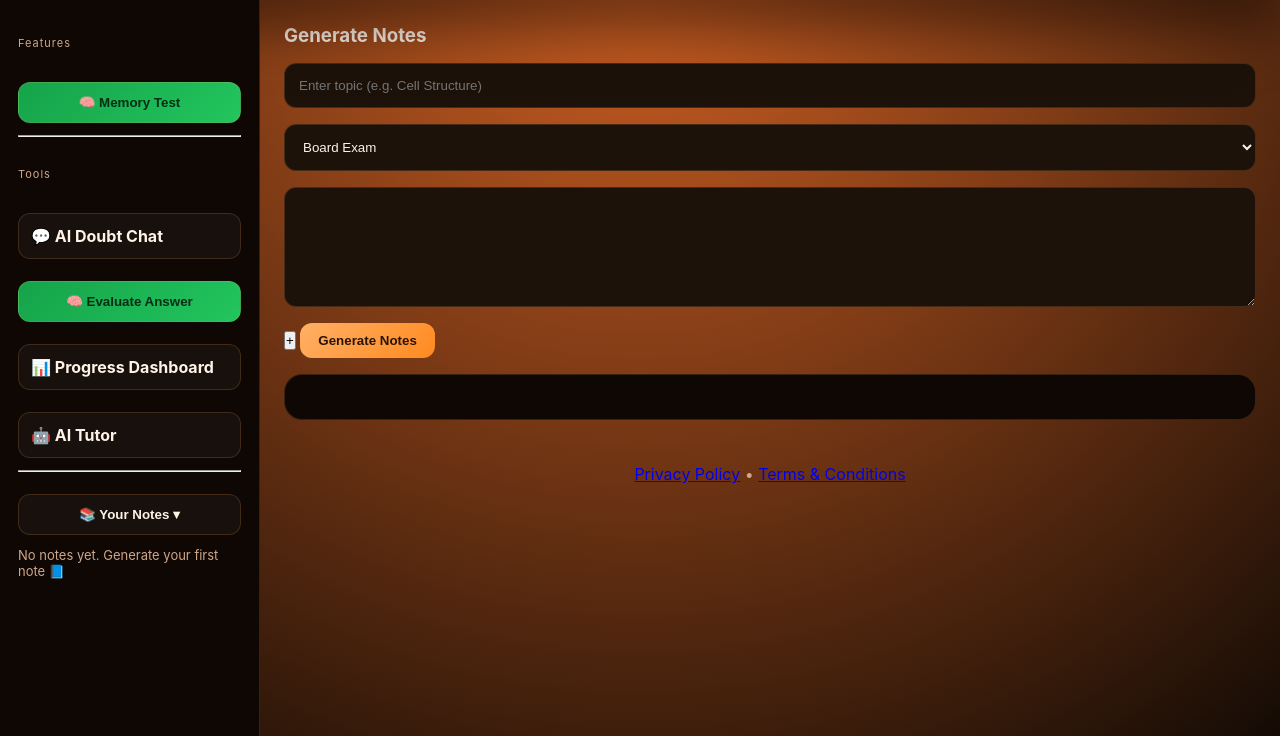
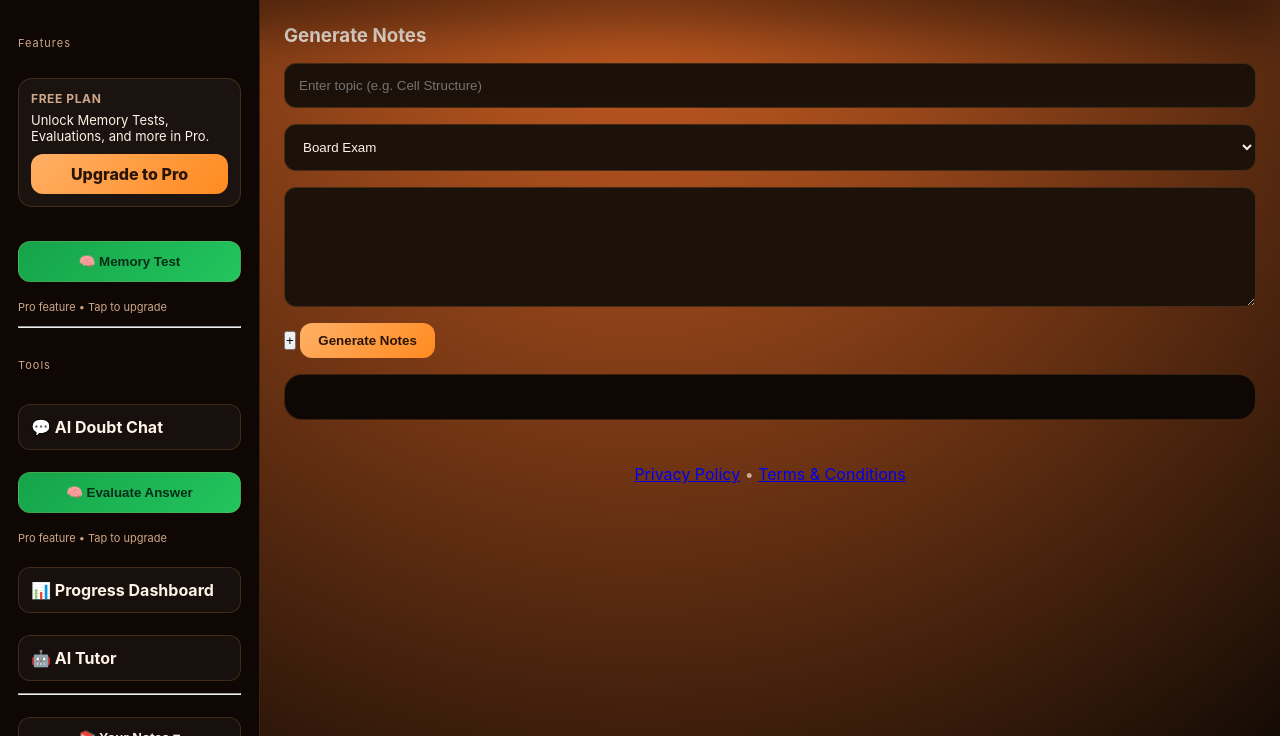
Before and after one commit to ramesh396/genias, a Flask app: page /dashboard in a window 1280 px wide. Shown: the part 64-800 px from the top of the page. Run offline with Flask 3, Linux system fonts and the light colour scheme; the visitor is signed in with stand-in values (Sample User, id 1); parts of the project's set-up code (start-up, migrations or seed data) failed here and were passed over.

Commit message:
Unify branding and polish upgrade UI

```diff
--- a/templates/admin.html
+++ b/templates/admin.html
@@ -2,7 +2,7 @@
 <html lang="en">
 <head>
 <meta charset="UTF-8">
-<title>👑 Admin Dashboard • AI Genies</title>
+<title>👑 Admin Dashboard • Salapa</title>
 <meta name="viewport" content="width=device-width, initial-scale=1.0">
 
 <style>
--- a/templates/evaluate.html
+++ b/templates/evaluate.html
@@ -2,7 +2,7 @@
 <html lang="en">
 <head>
 <meta charset="UTF-8">
-<title>🧠 Answer Evaluation • AI Notes Maker</title>
+<title>🧠 Answer Evaluation • Salapa</title>
 <meta name="viewport" content="width=device-width, initial-scale=1.0">
 
 <!-- 🔐 CSRF TOKEN -->
--- a/templates/forgot_password.html
+++ b/templates/forgot_password.html
@@ -2,7 +2,7 @@
 <html lang="en">
 <head>
 <meta charset="UTF-8">
-<title>Forgot Password | AI Notes Maker</title>
+<title>Forgot Password | Salapa</title>
 <meta name="viewport" content="width=device-width, initial-scale=1.0">
 
 <meta name="csrf-token" content="{{ csrf_token() }}">
--- a/templates/index.html
+++ b/templates/index.html
@@ -4,7 +4,7 @@
 <head>
   <meta charset="UTF-8">
   <meta name="viewport" content="width=device-width, initial-scale=1.0">
-  <title>AI Notes Maker</title>
+  <title>Salapa</title>
   <meta name="csrf-token" content="{{ csrf_token() }}">
 
  <style>
@@ -176,6 +176,47 @@ body {
 
   font-weight: 700;
   text-decoration: none;
+}
+
+.plan-card {
+  margin: 6px 0 12px;
+  padding: 12px;
+  border-radius: 14px;
+  border: 1px solid var(--border-soft);
+  background: rgba(255,255,255,0.05);
+}
+
+.plan-card h4 {
+  font-size: 12px;
+  letter-spacing: 0.6px;
+  text-transform: uppercase;
+  color: var(--text-muted);
+  margin-bottom: 6px;
+}
+
+.plan-card p {
+  font-size: 13px;
+  color: var(--text-main);
+  margin-bottom: 10px;
+}
+
+.plan-card .upgrade-cta {
+  display: inline-flex;
+  align-items: center;
+  justify-content: center;
+  width: 100%;
+  padding: 10px 12px;
+  border-radius: 12px;
+  font-weight: 800;
+  text-decoration: none;
+  background: linear-gradient(135deg,#ffb066,#ff8a1f);
+  color: #2a1408;
+}
+
+.locked-hint {
+  font-size: 11px;
+  color: var(--text-muted);
+  margin-top: 6px;
 }
 
 .sidebar-btn:hover {
@@ -775,10 +816,19 @@ function switchToRegister() {
 
   <div class="sidebar-title">Features</div>
 
+  {% if plan != "pro" %}
+  <div class="plan-card">
+    <h4>Free Plan</h4>
+    <p>Unlock Memory Tests, Evaluations, and more in Pro.</p>
+    <a class="upgrade-cta" href="/upgrade">Upgrade to Pro</a>
+  </div>
+  {% endif %}
+
   {% if plan == "pro" %}
     <a href="/memory" class="memory-test">🧠 Memory Test</a>
   {% else %}
     <button class="memory-test locked" onclick="goPro()">🧠 Memory Test</button>
+    <div class="locked-hint">Pro feature • Tap to upgrade</div>
   {% endif %}
 
   <hr class="sidebar-divider">
@@ -793,6 +843,7 @@ function switchToRegister() {
     <button class="sidebar-btn eval-btn locked" onclick="goPro()">
       🧠 Evaluate Answer
     </button>
+    <div class="locked-hint">Pro feature • Tap to upgrade</div>
   {% endif %}
 
     <a href="/progress" class="sidebar-btn">
--- a/templates/pricing.html
+++ b/templates/pricing.html
@@ -2,7 +2,7 @@
 <html lang="en">
 <head>
   <meta charset="UTF-8">
-  <title>Upgrade to Pro – AI Genies</title>
+  <title>Upgrade to Pro – Salapa</title>
   <meta name="viewport" content="width=device-width, initial-scale=1.0">
 
   <style>
@@ -127,7 +127,7 @@
 <body>
 <div class="container">
 
-  <h1>Upgrade to AI Genies Pro 🚀</h1>
+  <h1>Upgrade to Salapa Pro 🚀</h1>
   <p class="subtitle">Unlock powerful exam tools & learn faster</p>
 
   <div class="pricing-grid">
@@ -184,7 +184,7 @@ function payNow() {
         key: data.key,
         amount: 9900,
         currency: "INR",
-        name: "AI Genies",
+        name: "Salapa",
         description: "Pro Plan",
         order_id: data.order_id,
         handler: function (response) {
--- a/templates/privacy.html
+++ b/templates/privacy.html
@@ -2,7 +2,7 @@
 <html lang="en">
 <head>
   <meta charset="UTF-8">
-  <title>Privacy Policy - AI Genies</title>
+<title>Privacy Policy - Salapa</title>
 
   <!-- Mobile friendly -->
   <meta name="viewport" content="width=device-width, initial-scale=1">
@@ -139,7 +139,7 @@
     <p><i>Last updated: 2026</i></p>
 
     <p>
-      AI Genies respects your privacy. We collect only necessary
+      Salapa respects your privacy. We collect only necessary
       information to provide AI-powered educational services.
     </p>
 
--- a/templates/reset_password.html
+++ b/templates/reset_password.html
@@ -2,7 +2,7 @@
 <html lang="en">
 <head>
 <meta charset="UTF-8">
-<title>Reset Password | AI Notes Maker</title>
+<title>Reset Password | Salapa</title>
 <meta name="viewport" content="width=device-width, initial-scale=1.0">
 
 <meta name="csrf-token" content="{{ csrf_token() }}">
--- a/templates/terms.html
+++ b/templates/terms.html
@@ -2,7 +2,7 @@
 <html lang="en">
 <head>
   <meta charset="UTF-8">
-  <title>Terms & Conditions - AI Genies</title>
+<title>Terms & Conditions - Salapa</title>
 
   <!-- Mobile friendly -->
   <meta name="viewport" content="width=device-width, initial-scale=1">
@@ -139,7 +139,7 @@
     <p><i>Last updated: 2026</i></p>
 
     <p>
-      By using AI Genies, you agree to these terms.
+      By using Salapa, you agree to these terms.
     </p>
 
     <h3>Usage</h3>
```
Also changed, not shown: templates/landing.html (+4 -4 lines), templates/upgrade.html (+39 -3 lines).
